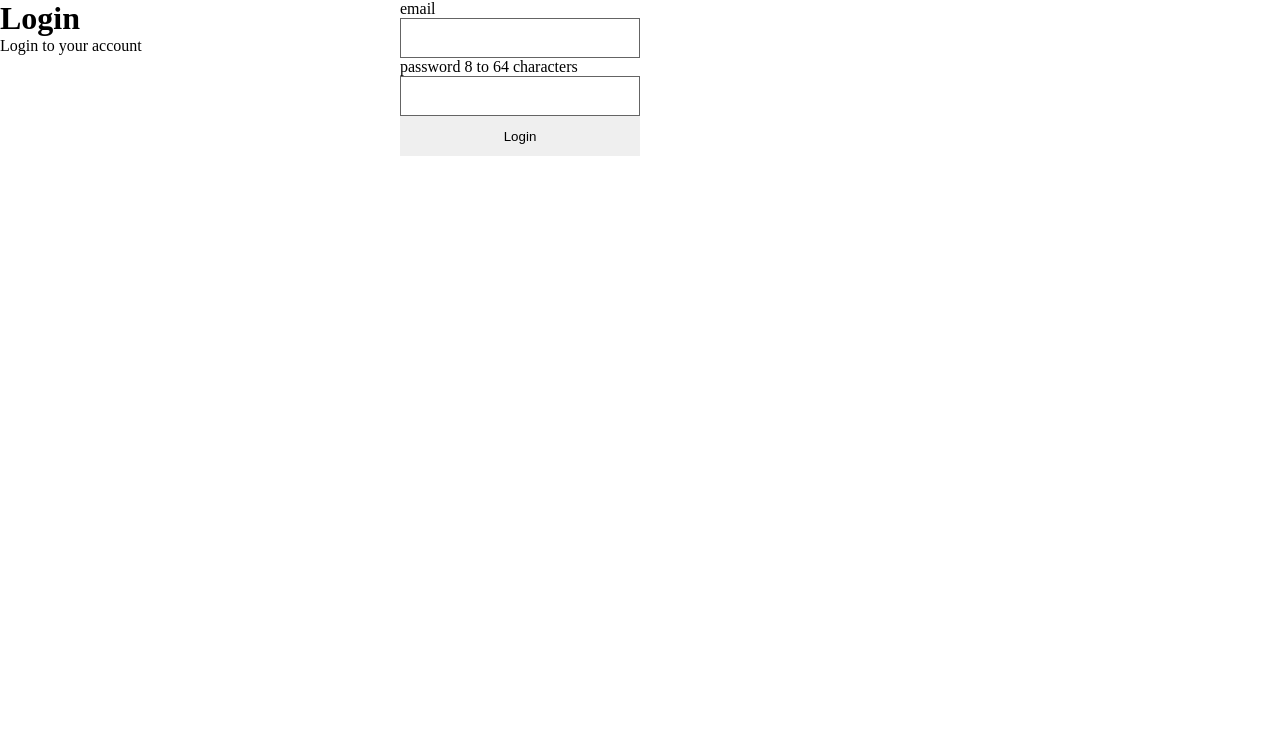
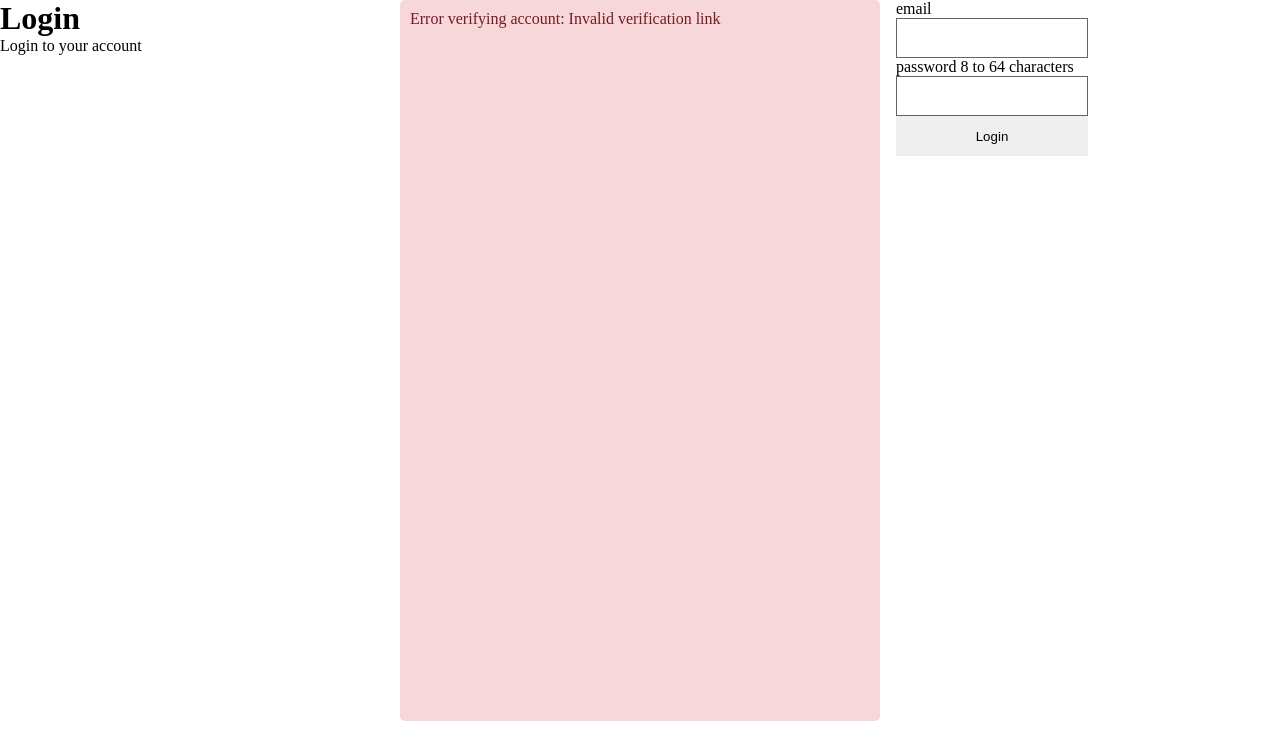
Before and after one commit to Banemann/flea_market_exam, a Flask app: a page that uses templates/view_login.html in a window 1280 px wide. Shown: the part 64-800 px from the top of the page. Run offline with Flask 3, Linux system fonts and the light colour scheme.

Commit message:
email verification

```diff
--- a/app.py
+++ b/app.py
@@ -151,20 +151,22 @@ def signup():
         hashed_password = generate_password_hash(user_password)
         user_created_at = int(time.time())
         user_pk = uuid.uuid4().hex  # Generate UUID for primary key
+        verification_key = uuid.uuid4().hex  # Generate verification key
 
         q = """INSERT INTO users
         (user_pk, user_username, user_name, user_last_name, user_email,
-        user_password, user_created_at, user_updated_at, user_deleted_at)
-        VALUES (%s, %s, %s, %s, %s, %s, %s, %s, %s)"""
+        user_password, user_verification_key, user_created_at, user_updated_at, user_deleted_at)
+        VALUES (%s, %s, %s, %s, %s, %s, %s, %s, %s, %s)"""
 
         db, cursor = x.db()
         cursor.execute(q, (user_pk, user_username, user_name, user_last_name,
-                        user_email, hashed_password, user_created_at, 0, 0))
+                        user_email, hashed_password, verification_key, user_created_at, 0, 0))
 
         if cursor.rowcount != 1: raise Exception("System under maintenance")
+
         db.commit()
-
-        return redirect(url_for("view_login", message="Signup successful"))
+        x.send_email(user_name, user_last_name, verification_key)
+        return redirect(url_for("view_login", message="Signup successful! Please check your email to verify your account before logging in."))
     except Exception as ex:
         ic(ex)
         if "db" in locals(): db.rollback()
@@ -193,6 +195,56 @@ def signup():
 
         return render_template("view_signup.html", title="Fleamarket | Signup",
             error_message=str(ex), old_values=old_values, x=x)
+    finally:
+        if "cursor" in locals(): cursor.close()
+        if "db" in locals(): db.close()
+
+
+##############################
+@app.get("/send-email")
+def send_email():
+    try:
+        x.send_email()
+        return "email"
+    except Exception as ex:
+        ic(ex)
+        return "error"
+
+
+##############################
+@app.get("/verify/<verification_key>")
+def verify_email(verification_key):
+    try:
+        db, cursor = x.db()
+
+        # Check if verification key exists
+        q = "SELECT * FROM users WHERE user_verification_key = %s"
+        cursor.execute(q, (verification_key,))
+        user = cursor.fetchone()
+
+        if not user:
+            raise Exception("Invalid verification link")
+
+        # Get current epoch time
+        current_time = int(time.time())
+
+        # Mark the user as verified with current timestamp
+        q = "UPDATE users SET user_verified_at = %s, user_verification_key = NULL WHERE user_pk = %s"
+        cursor.execute(q, (current_time, user["user_pk"]))
+
+        if cursor.rowcount != 1:
+            raise Exception("Error verifying account")
+
+        db.commit()
+
+        # Return a redirect to the login page with success message
+        return redirect(url_for("view_login", message="Your account has been successfully verified. You can now log in."))
+
+    except Exception as ex:
+        ic(ex)
+        if "db" in locals(): db.rollback()
+        return redirect(url_for("view_login", error_message="Error verifying account: " + str(ex)))
+
     finally:
         if "cursor" in locals(): cursor.close()
         if "db" in locals(): db.close()
@@ -229,6 +281,10 @@ def login():
         if not check_password_hash(user["user_password"], user_password):
             raise Exception("Invalid credentials")
 
+        # Check if user has verified their account
+        if user["user_verified_at"] == 0:
+            raise Exception("Please verify your email before logging in. Check your inbox for a verification link.")
+
         # Remove password from session data
         user.pop("user_password", None)
         session["user"] = user
@@ -245,8 +301,11 @@ def login():
         """
     except Exception as ex:
         ic(ex)
-        return render_template("view_login.html", title="Fleamarket | Login",
-                            error_message=str(ex), x=x)
+        return f"""
+        <mixhtml mix-error="#login-error">
+            {str(ex)}
+        </mixhtml>
+        """
     finally:
         if "cursor" in locals(): cursor.close()
         if "db" in locals(): db.close()
--- a/static/app.css
+++ b/static/app.css
@@ -217,3 +217,22 @@ main{
         opacity: 0;
     }
 }
+
+
+
+
+.success-message {
+    background-color: #d4edda;
+    color: #155724;
+    padding: 10px;
+    border-radius: 5px;
+    margin-bottom: 15px;
+}
+
+.error-message {
+    background-color: #f8d7da;
+    color: #721c24;
+    padding: 10px;
+    border-radius: 5px;
+    margin-bottom: 15px;
+}
--- a/templates/view_login.html
+++ b/templates/view_login.html
@@ -12,6 +12,18 @@ mix-show="#login">
         <h1>Login</h1>
         <p>Login to your account</p>
     </header>
+
+    {% if message %}
+    <div class="success-message">
+        {{ message }}
+    </div>
+    {% endif %}
+
+    {% if error_message %}
+    <div class="error-message">
+        {{ error_message }}
+    </div>
+    {% endif %}
 
     <form mix-post="/login">
         <div>
--- a/x.py
+++ b/x.py
@@ -193,28 +193,32 @@ def validate_item_longitude():
 
 
 ##############################
-def send_email(user_name, user_last_name):
+def send_email(user_name, user_lastname, verification_key):
     try:
         # Create a gmail
         # Enable (turn on) 2 step verification/factor in the google account manager
         # Visit: https://myaccount.google.com/apppasswords
 
         # Email and password of the sender's Gmail account
-        sender_email = ""
-        password = ""  # If 2FA is on, use an App Password instead
+        sender_email = "lindehojpizza@gmail.com"
+        password = "dfca sgvy uwwy brjx"  # If 2FA is on, use an App Password instead
 
-        # Receiver email address
-        receiver_email = ""
+        # Get the user email from the form data
+        receiver_email = request.form.get("user_email", "")
 
         # Create the email message
         message = MIMEMultipart()
-        message["From"] = "My company name"
-        message["To"] = ""
-        message["Subject"] = "Welcome"
+        message["From"] = "Fleamarket App"
+        message["To"] = receiver_email
+        message["Subject"] = "Verify Your Fleamarket Account"
 
         # Body of the email
-        body = f"Thank you {user_name} {user_last_name} for signing up. Welcome."
-        # body = f"""To verify your account, please <a href="http://127.0.0.1/verify/{user_verification_key}">click here</a>"""
+        body = f"""
+        <p>Thank you {user_name} {user_lastname} for signing up to Fleamarket.</p>
+        <p>Please click here to verify your account:
+        <a href="http://127.0.0.1/verify/{verification_key}">Verify Account</a>
+        </p>
+        """
         message.attach(MIMEText(body, "html"))
 
         # Connect to Gmail's SMTP server and send the email
@@ -231,3 +235,9 @@ def send_email(user_name, user_last_name):
         raise Exception("cannot send email")
     finally:
         pass
+
+
+##############################
+def user_verification_key():
+    """Generate a unique verification key"""
+    return str(uuid.uuid4())
```
Also changed, not shown: company.sql (+29 -18 lines), company_old.sql (added, +114 -0 lines), 2 other files.
